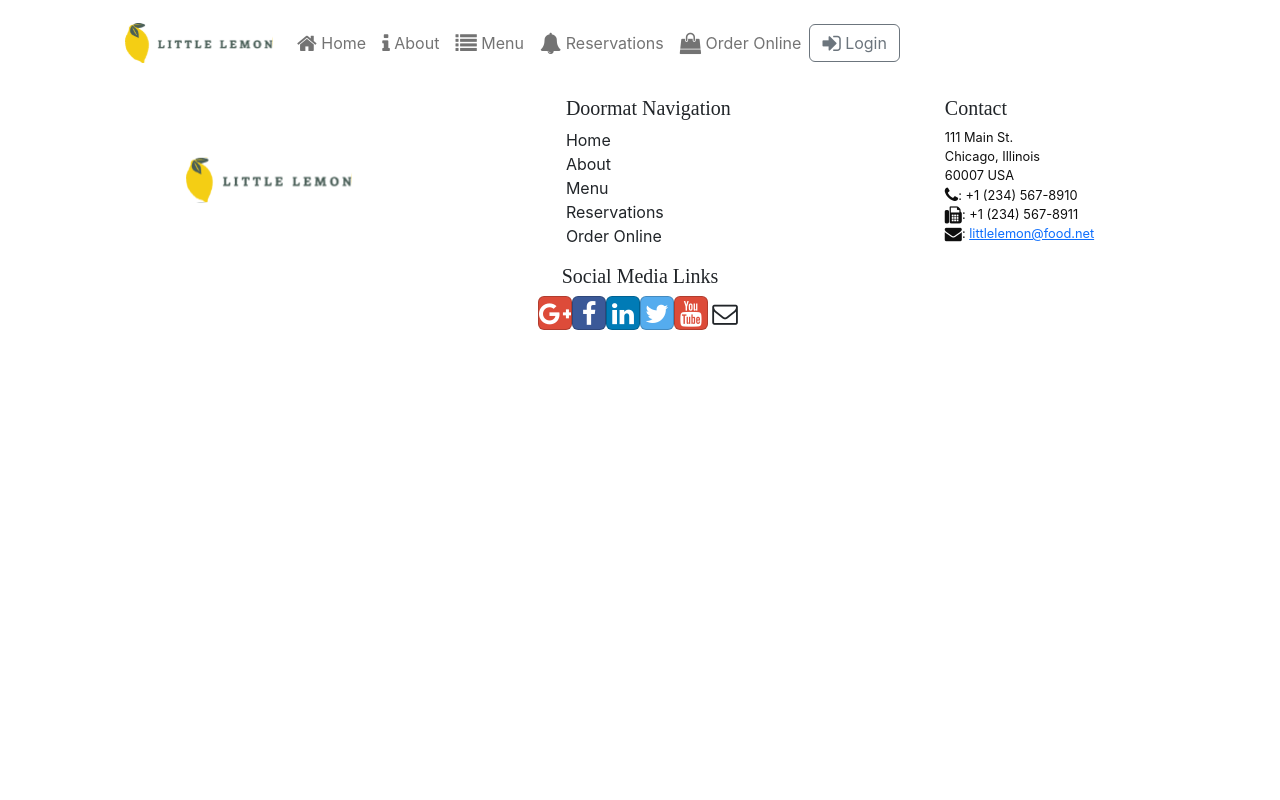
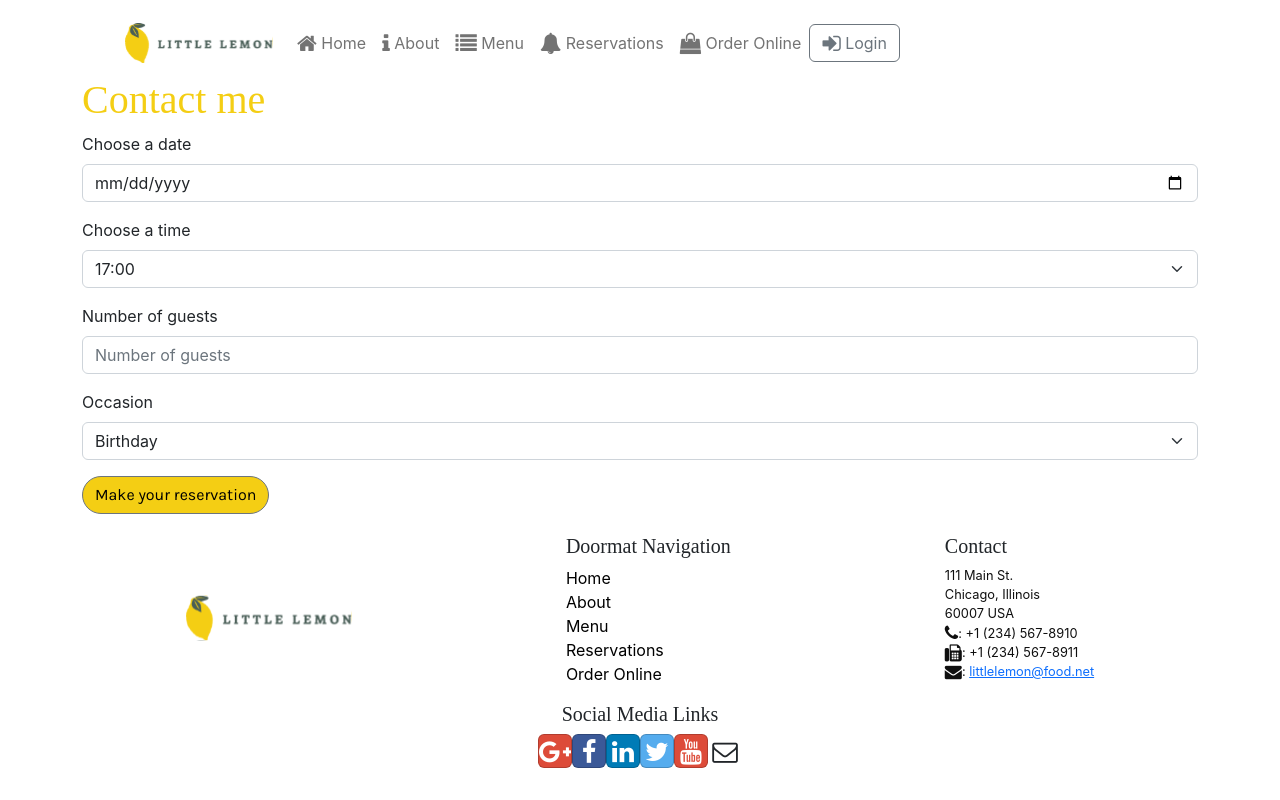
Before and after one commit to taiji7331/little-lemon-capstone, a React (Create React App) app: page /reservations in a window 1280 px wide. Built offline with nearby package versions, Linux system fonts and the light colour scheme; a web font is replaced by a local one.

Commit message:
added first phase of reservation form

```diff
--- a/package.json
+++ b/package.json
@@ -9,13 +9,15 @@
     "bootstrap": "^5.2.3",
     "bootstrap-social": "^5.1.1",
     "font-awesome": "^4.7.0",
+    "formik": "^2.2.9",
     "react": "^18.2.0",
     "react-dom": "^18.2.0",
     "react-router-bootstrap": "^0.26.2",
     "react-router-dom": "^6.8.0",
     "react-scripts": "5.0.1",
     "reactstrap": "^9.1.5",
-    "web-vitals": "^2.1.4"
+    "web-vitals": "^2.1.4",
+    "yup": "^0.32.11"
   },
   "scripts": {
     "start": "react-scripts start",
--- a/src/App.css
+++ b/src/App.css
@@ -13,7 +13,7 @@ body {
   box-sizing: inherit;
 }
 
-h1, h2, h3, h4, h5, h6, .title, .price {
+h1, h2, h3, h4, h5, h6, .title, .price, .delivery {
   font-family: 'Markazi Text';
   font-weight: 500;
 }
@@ -22,9 +22,12 @@ h1 {
   color: #F4CE14;
 }
 
-p {
+p, .delivery {
   font-family: 'Karla';
   font-weight: 400;
+}
+
+p {
   line-height: 1.5;
   color: #495E57;
 }
@@ -38,6 +41,12 @@ p {
   font-size: 14pt;
   color: #EE9972;
   font-weight: bold;
+}
+
+.link {
+  font-size: 12pt;
+  text-decoration: none;
+  color: black;
 }
 
 .jumbotron {
--- a/src/components/CallToAction.js
+++ b/src/components/CallToAction.js
@@ -1,13 +1,9 @@
-import React, {useState} from "react";
+import React from "react";
 import {Button} from 'reactstrap';
+import {Link} from 'react-router-dom';
 import Food from '../images/restauranfood.jpg';
 
 function CallToAction() {
-  const [isModalOpen, setIsModalOpen] = useState(false);
-
-  const toggleModal = () => {
-    setIsModalOpen(!isModalOpen);
-  }
 
   return(
     <section className="jumbotron">
@@ -17,8 +13,8 @@ function CallToAction() {
             <h1>Little Lemon</h1>
             <h2>Chicago</h2>
             <p>We are a family owned Mediterranean restaurant, focused on traditional recipes served with a modern twist.</p>
-            <Button className="button" onClick={toggleModal}>
-              Reserve a Table
+            <Button className="button">
+              <Link to="/reservations" className="nav-link">Reserve a Table</Link>
             </Button>
           </div>
           <div className="col-5 offset-1 d-none d-sm-block">
--- a/src/components/Footer.js
+++ b/src/components/Footer.js
@@ -12,19 +12,19 @@ const Footer = () => {
             <h5>Doormat Navigation</h5>
             <ul className="list-unstyled">
               <li>
-                <Link to="/" className="nav-link">Home</Link>
+                <Link to="/" className="link">Home</Link>
               </li>
               <li>
-                <Link to="/about" className="nav-link">About</Link>
+                <Link to="/about" className="link">About</Link>
               </li>
               <li>
-                <Link to="/menu" className="nav-link">Menu</Link>
+                <Link to="/menu" className="link">Menu</Link>
               </li>
               <li>
-                <Link to="/reservations" className="nav-link">Reservations</Link>
+                <Link to="/reservations" className="link">Reservations</Link>
               </li>
               <li>
-                <Link to="/order" className="nav-link">Order Online</Link>
+                <Link to="/order" className="link">Order Online</Link>
               </li>
             </ul>
           </div>
--- a/src/components/HomeComponent.js
+++ b/src/components/HomeComponent.js
@@ -1,5 +1,6 @@
-import React, {useState} from "react";
+import React from "react";
 import {Button} from 'reactstrap';
+import {Link} from 'react-router-dom';
 import CallToAction from './CallToAction';
 import Special from './Special';
 import Bruschetta from '../images/bruchetta.svg';
@@ -29,19 +30,13 @@ function Home(props) {
     },
   ];
 
-  const [isModalOpen, setIsModalOpen] = useState(false);
-
-  const toggleModal = () => {
-    setIsModalOpen(!isModalOpen);
-  }
-
   return(
     <div className="container">
       <CallToAction />
       <section className="row align-items-start mt-5">
         <h2 className="col-auto">This week's specials!</h2>
-        <Button className="button float-right" onClick={toggleModal}>
-          Online Menu
+        <Button className="button">
+          <Link to="/menu" className="nav-link">Online Menu</Link>
         </Button>
         <div className="w-100"></div>
         {dishes.map((dish) => (
--- a/src/components/Main.js
+++ b/src/components/Main.js
@@ -1,16 +1,17 @@
 import React from "react";
 import {Routes, Route} from "react-router-dom";
 import HomePage from './HomeComponent';
+import ReservationComponent from './ReservationComponent';
 
 const Main = () => {
   return (
     <main>
       <Routes>
         <Route path="/" element={<HomePage />}></Route>
-        {/* <Route path="/about" element={<AboutPage />}></Route>
-        <Route path="/menu" element={<MenuPage />}></Route>
-        <Route path="/reservations" element={<ReservationPage />}></Route>
-        <Route path="/order" element={<OrderPage />}></Route> */}
+        {/* <Route path="/about" element={<AboutComponent />}></Route>
+        <Route path="/menu" element={<MenuComponent />}></Route> */}
+        <Route path="/reservations" element={<ReservationComponent />}></Route>
+        {/* <Route path="/order" element={<OrderComponent />}></Route> */}
       </Routes>
     </main>
   );
--- /dev/null
+++ b/src/components/ReservationComponent.js
@@ -0,0 +1,75 @@
+import React from "react";
+import {Button, Label, Form, FormGroup, Input, FormFeedback} from 'reactstrap';
+import { useFormik } from "formik";
+import * as Yup from 'yup';
+
+const Reservation = () =>  {
+  const formik = useFormik({
+    initialValues: {
+      date: "",
+      time: "17:00",
+      guests: "",
+      occasion: "Birthday"
+    },
+    onSubmit: (values) => {
+      handleSubmit(values);
+    },
+    validationSchema: Yup.object({
+      date: Yup.string().required('Required'),
+      guests: Yup.string().required('Required').min(1, 'Number should be 1 or greater').max(10, 'Number should be 10 or less'),
+    }),
+  });
+
+  const handleSubmit = (values) => {
+    alert("Date: " + values.date.value + " Time: " + values.time.value
+      + " Guests: " + values.guests.value + "Occasion: " + values.occasion.value);
+    formik.resetForm();
+  };
+
+  return(
+    <div className="container">
+      <h1 id="contactme-section">
+        Contact me
+      </h1>
+      <Form onSubmit={formik.handleSubmit}>
+       <FormGroup>
+          <Label for="date">Choose a date</Label>
+          <Input type="date" name="date" id="date"
+            invalid={formik.errors.date && formik.touched.date}/>
+          <FormFeedback>{formik.errors.date}</FormFeedback>
+        </FormGroup>
+        <FormGroup>
+          <Label for="time">Choose a time</Label>
+          <Input type="select" name="time" id="time">
+            <option>17:00</option>
+            <option>18:00</option>
+            <option>19:00</option>
+            <option>20:00</option>
+            <option>21:00</option>
+            <option>22:00</option>
+          </Input>
+        </FormGroup>
+        <FormGroup>
+          <Label for="guests">Number of guests</Label>
+          <Input type="number" name="guests" id="guests"
+            placeholder="Number of guests" min="1" max="10"
+            invalid={formik.errors.guests && formik.touched.guests}/>
+          <FormFeedback>{formik.errors.guests}</FormFeedback>
+        </FormGroup>
+        <FormGroup className="form-group">
+          <Label for="occasion">Occasion</Label>
+          <Input type="select" name="occasion" id="occasion">
+            <option>Birthday</option>
+            <option>Anniversary</option>
+          </Input>
+          <FormFeedback invalid={formik.errors.occasion && formik.touched.occasion}>{formik.errors.occasion}</FormFeedback>
+        </FormGroup>
+        <Button type="submit" className="button">
+          Make your reservation
+        </Button>
+      </Form>
+    </div>
+  );
+}
+
+export default Reservation;
--- a/src/components/Special.js
+++ b/src/components/Special.js
@@ -1,5 +1,6 @@
 import React from "react";
 import {Card, CardText, CardBody, CardTitle} from 'reactstrap';
+import {Link} from 'react-router-dom';
 
 const Special = ({ item }) => {
   return (
@@ -11,6 +12,9 @@ const Special = ({ item }) => {
           <div className="col-3 price">$ {item.price}</div>
         </div>
         <CardText>{item.description}</CardText>
+        <Link className="link" to="/order">
+          Order a delivery <i className="fa fa-car"></i>
+        </Link>
       </CardBody>
     </Card>
     );
```
Also changed, not shown: 1 other file (tests, documents, lock files or other folders).
